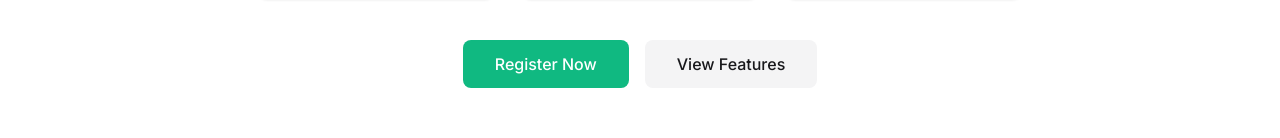
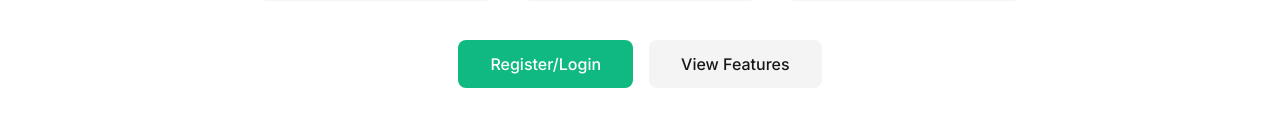
Before and after one commit to yabeskn/drivee-by-briga, a Next.js app: page / in a window 1280 px wide. Shown: the part 561-699 px from the top of the page. Built offline with nearby package versions, Linux system fonts and the light colour scheme.

Commit message:
Update landing page CTA button to Daftar/Login
- Indonesian: Daftar Sekarang → Daftar/Login
- English: Register Now → Register/Login

```diff
--- a/src/i18n/translations/en.ts
+++ b/src/i18n/translations/en.ts
@@ -10,7 +10,7 @@ export const en: Translations = {
   hero: {
     title: 'Drive, Earn, and Track safely',
     subtitle: 'Track trips, eco-driving score, and earn BrigaCoins rewards — all from your smartphone.',
-    ctaPrimary: 'Register Now',
+    ctaPrimary: 'Register/Login',
     ctaSecondary: 'View Features',
   },
   features: {
--- a/src/i18n/translations/id.ts
+++ b/src/i18n/translations/id.ts
@@ -8,7 +8,7 @@ export const id = {
   hero: {
     title: 'Telematika Armada EV Cerdas',
     subtitle: 'Catat perjalanan, skor eco-driving, dan dapatkan reward BrigaCoins — semua dari smartphone.',
-    ctaPrimary: 'Daftar Sekarang',
+    ctaPrimary: 'Daftar/Login',
     ctaSecondary: 'Lihat Fitur',
   },
   features: {
```
